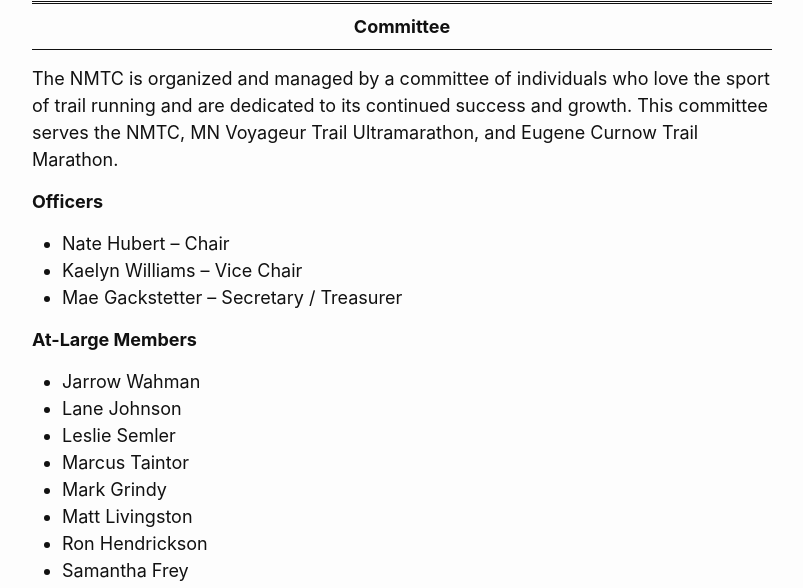
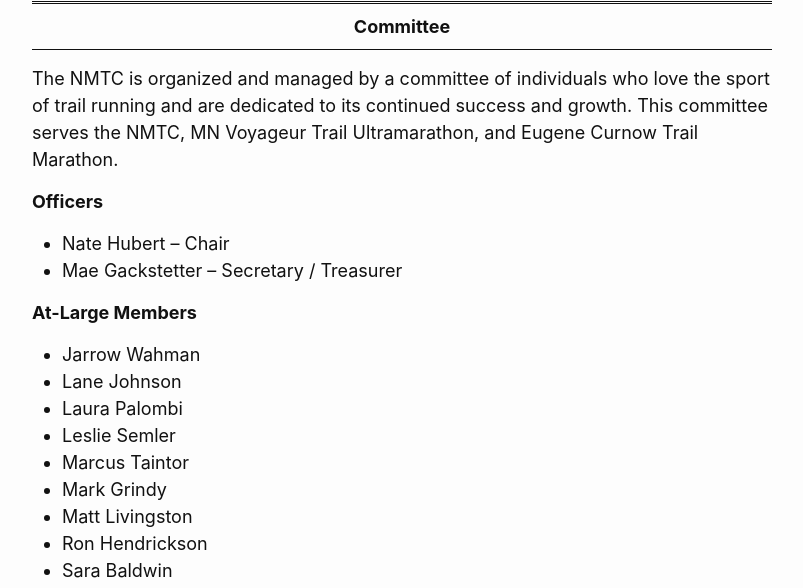
Before and after one commit to nmtc-run/nmtc-run.github.io, a Jekyll site: the page built from pages/about.md, in a window 1280 px wide and 1400 px high, scrolled down 547 px. Shown: the top 588 px of the window, without its empty margins (238-1041 px from the left). Built offline with Jekyll 4.4.1, drawn with Linux system fonts in a browser that asks for light colours; some of the changed text lies outside the part shown.

Commit message:
Updated board names and class photo

```diff
--- a/pages/about.md
+++ b/pages/about.md
@@ -17,20 +17,19 @@
 ## Officers
 
 * Nate Hubert – Chair
-* Kaelyn Williams – Vice Chair
 * Mae Gackstetter – Secretary / Treasurer
 
 ## At-Large Members
 * Jarrow Wahman
 * Lane Johnson
+* Laura Palombi
 * Leslie Semler
 * Marcus Taintor
 * Mark Grindy
 * Matt Livingston
 * Ron Hendrickson
-* Samantha Frey
 * Sara Baldwin
 * Shelly Thompson
 
-![NMTC board members](/img/nmtc-board.jpeg "NMTC board members")
-_NMTC board members, June 2024. From left: Lane, Mark, Matt, Kaelyn, Shelly, Haley, Sam, Leslie, Jarrow, Mae, Nate, and Marcus (with Clay)._
+![NMTC board members](/img/nmtc-board.jpg "NMTC board members")
+_NMTC board members, Oct 2025. Standing, from left: Matt, Marcus (with Clay), Sam, Kaelyn, Mark, Leslie, Jarrow, Sara, Nate. Seated, from left: Ron, Shelly, Lane, Mae._
```
Also changed, not shown: 4 other files.
